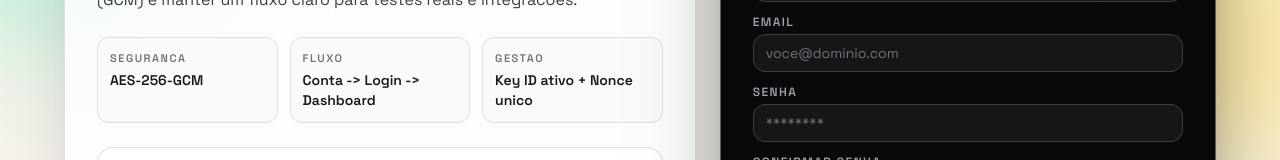
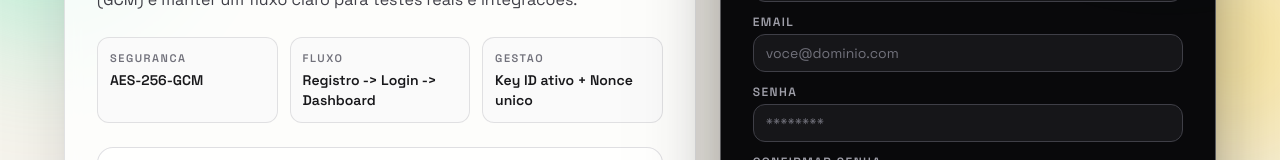
Before and after one commit to Xinao123/EasyCripApp, a Next.js app: page / in a window 1280 px wide. Shown: the part 283-443 px from the top of the page. Built offline with nearby package versions, Linux system fonts and the light colour scheme; no server answers.

Commit message:
Update page.tsx

```diff
--- a/src/app/page.tsx
+++ b/src/app/page.tsx
@@ -17,7 +17,7 @@ type NoticeType = "info" | "success" | "error";
 
 const highlights = [
   { label: "Seguranca", value: "AES-256-GCM" },
-  { label: "Fluxo", value: "Conta -> Login -> Dashboard" },
+  { label: "Fluxo", value: "Registro -> Login -> Dashboard" },
   { label: "Gestao", value: "Key ID ativo + Nonce unico" },
 ];
 
```
